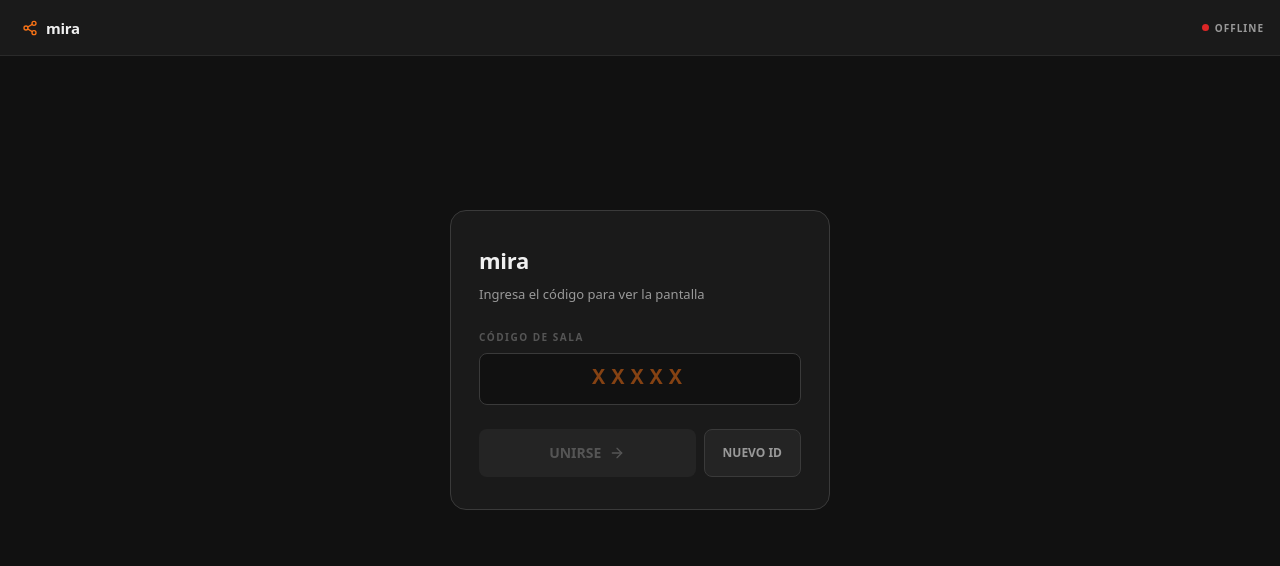
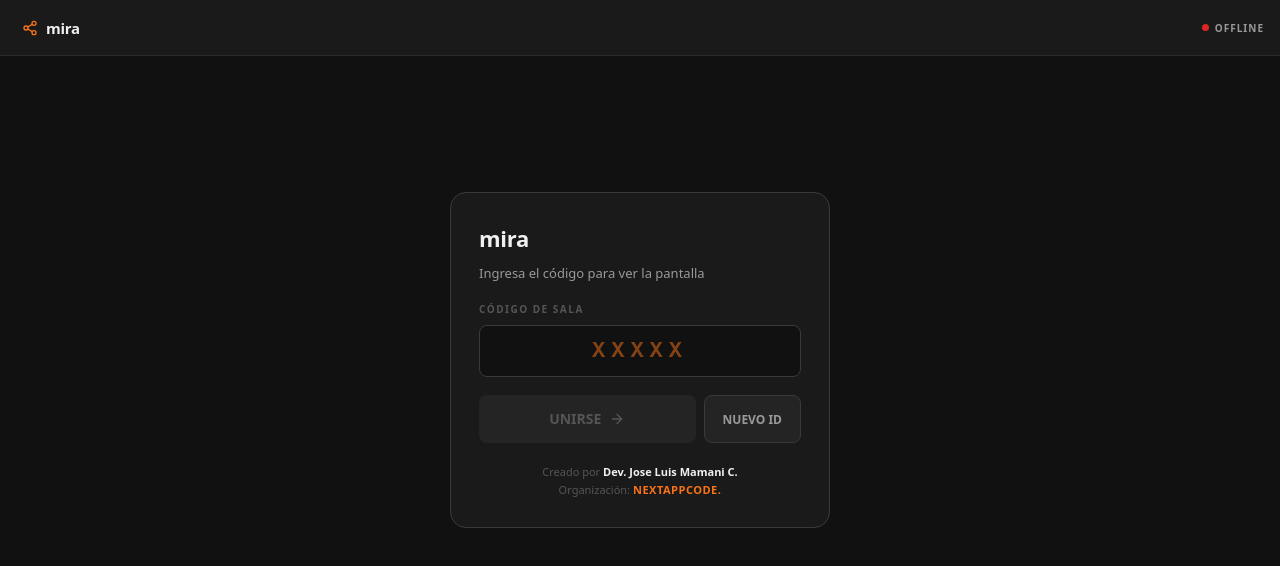
Before and after one commit to nextappcode/mira, a React (Vite) app: page / in a window 1280 px wide. Shown: the top 566 px of the page. Built offline with nearby package versions, Linux system fonts and the light colour scheme; no server answers.

Commit message:
Add files via upload

```diff
--- a/src/components/home/ModeSelection.tsx
+++ b/src/components/home/ModeSelection.tsx
@@ -19,8 +19,8 @@ export const ModeSelection: React.FC<ModeSelectionProps> = ({ roomId, setRoomId,
         background: 'var(--bg-soft)',
         border: '1px solid var(--border-strong)',
         borderRadius: 'var(--radius-xl)',
-        padding: '32px 28px',
-        display: 'flex', flexDirection: 'column', gap: '24px',
+        padding: '28px 28px',
+        display: 'flex', flexDirection: 'column', gap: '18px',
       }}>
         {/* Title */}
         <div>
@@ -98,6 +98,18 @@ export const ModeSelection: React.FC<ModeSelectionProps> = ({ roomId, setRoomId,
             NUEVO ID
           </button>
         </div>
+
+        {/* Créditos sutiles */}
+        <div style={{
+          marginTop: '2px',
+          textAlign: 'center',
+          fontSize: '11px',
+          color: 'var(--text-subtle)',
+          lineHeight: '1.6'
+        }}>
+          Creado por <span style={{ fontWeight: 600, color: 'var(--text-main)' }}>Dev. Jose Luis Mamani C.</span><br />
+          Organización: <span style={{ fontWeight: 800, color: 'var(--energy)', letterSpacing: '0.5px' }}>NEXTAPPCODE.</span>
+        </div>
       </div>
     </div>
   );
```
